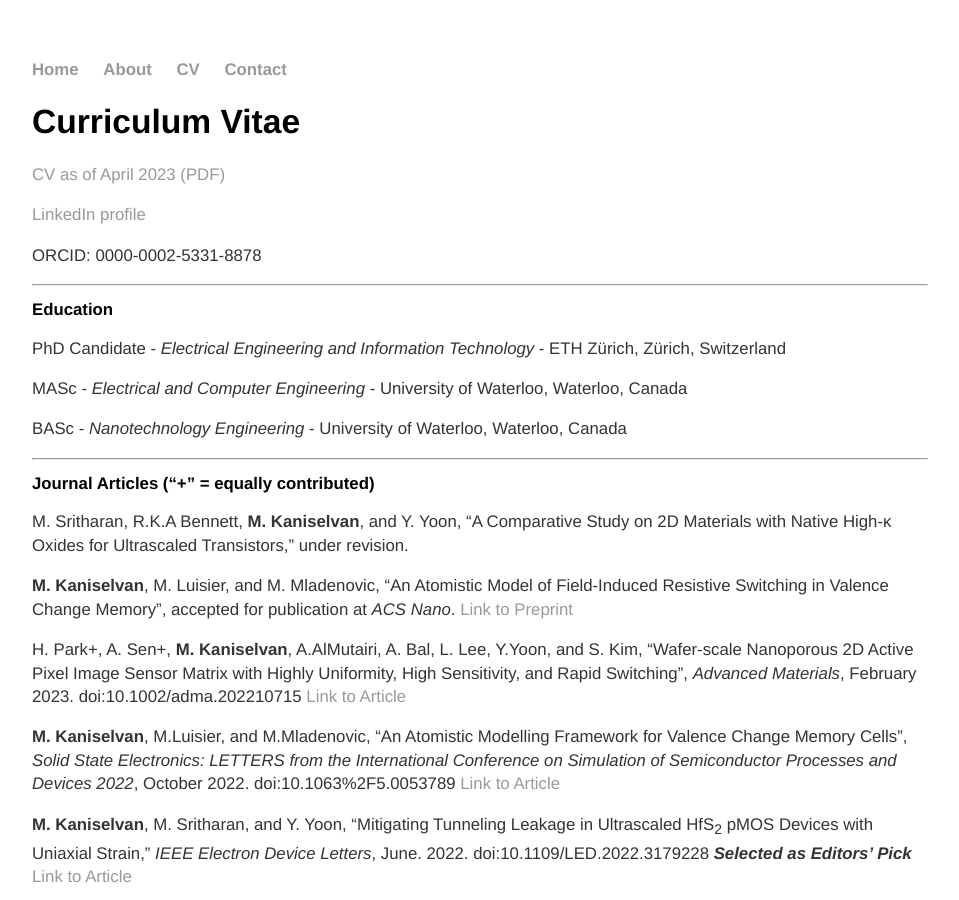
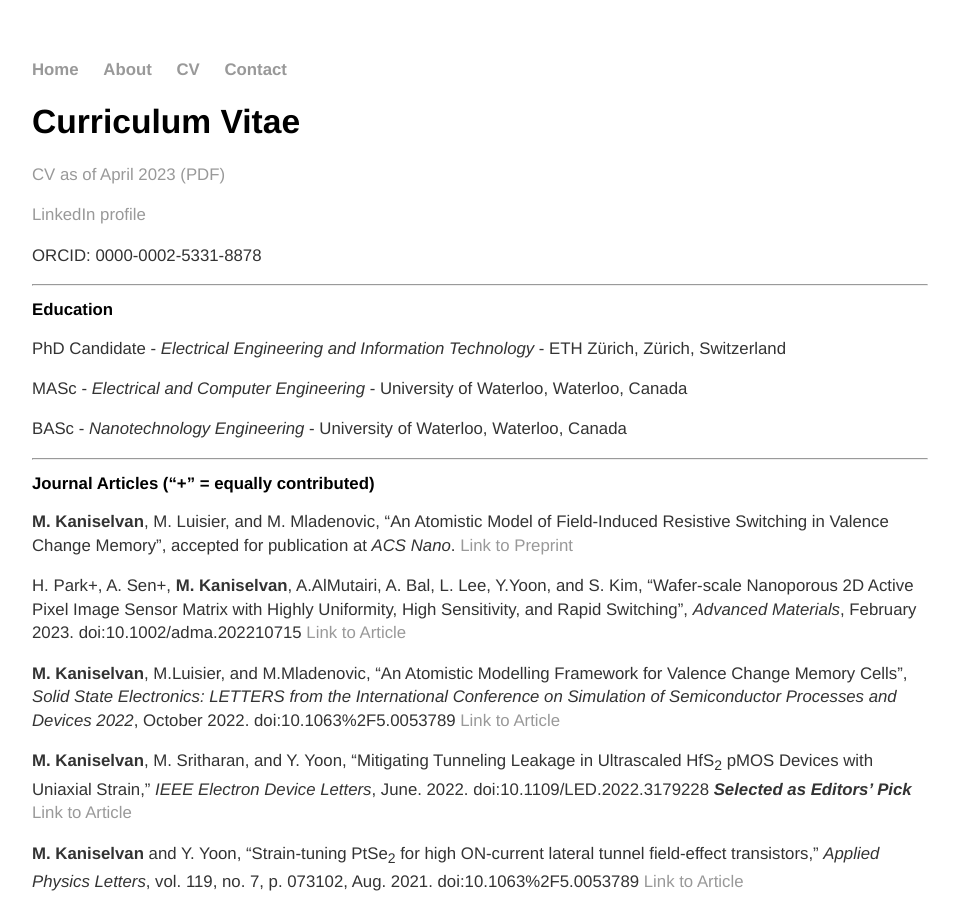
Before and after one commit to manasakani/manaskani.github.io, a Jekyll site: the page built from cv/index.md, in a window 1280 px wide and 900 px high. Shown: the whole window, without its empty margins (160-1119 px from the left). Built offline with Jekyll 4.4.1, drawn with Linux system fonts in a browser that asks for light colours.

Commit message:
Update index.md

```diff
--- a/cv/index.md
+++ b/cv/index.md
@@ -28,8 +28,6 @@
 <!-- blank line -->
 
 ## Journal Articles ("+" = equally contributed)
-
-M. Sritharan, R.K.A Bennett, **M. Kaniselvan**, and Y. Yoon, “A Comparative Study on 2D Materials with Native High-κ Oxides for Ultrascaled Transistors,” under revision.
 
 **M. Kaniselvan**, M. Luisier, and M. Mladenovic, "An Atomistic Model of Field-Induced Resistive Switching in Valence Change Memory", accepted for publication at _ACS Nano_. [Link to Preprint](https://arxiv.org/pdf/2212.14090.pdf)
 
```
